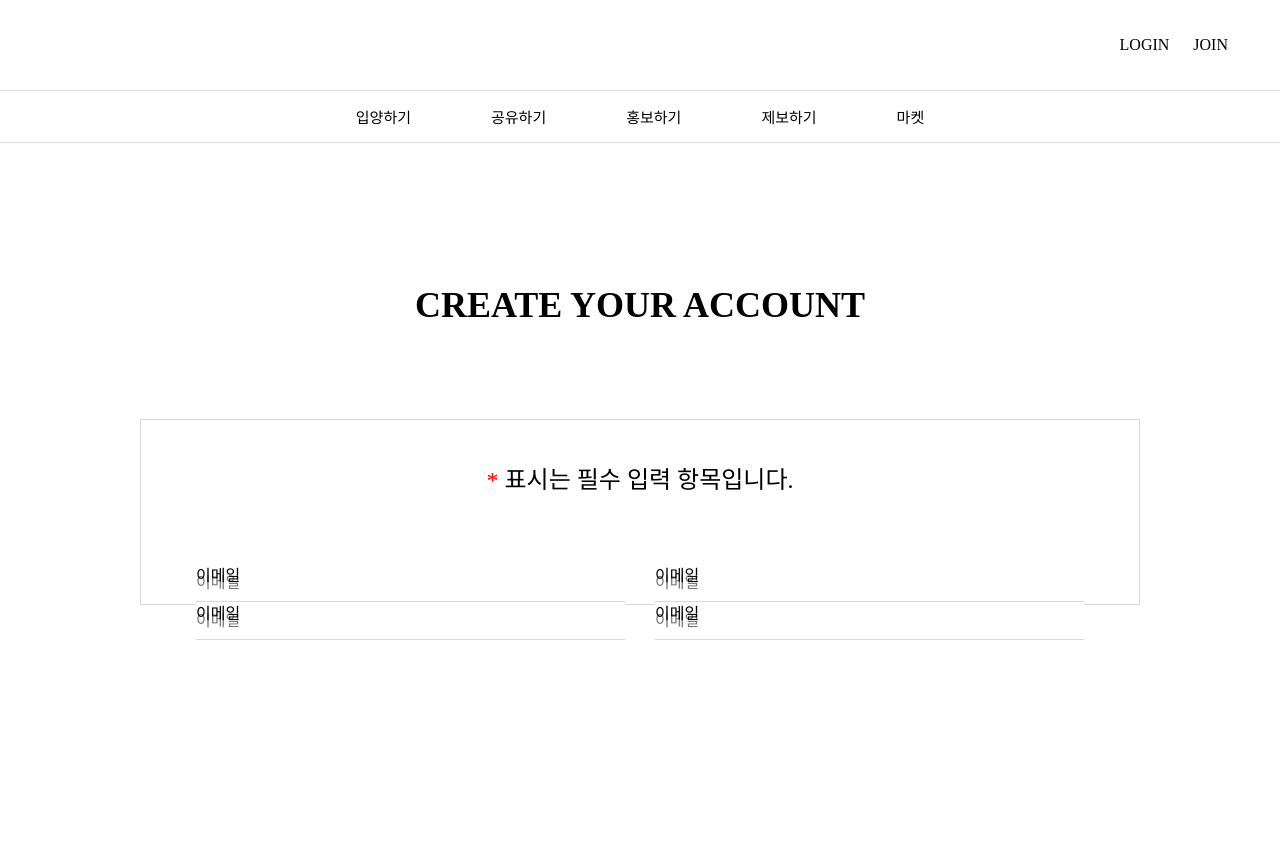
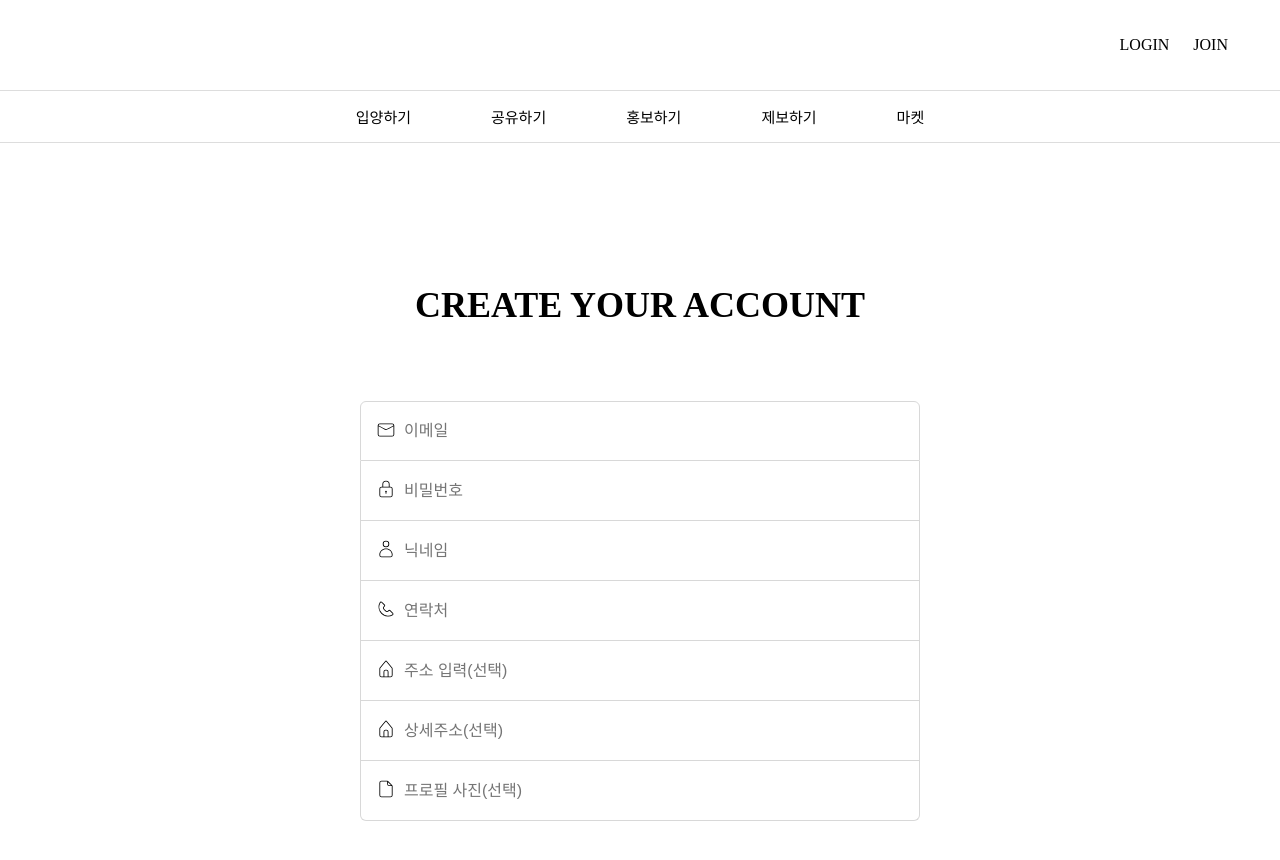
Before and after one commit to ipyanghalgoyang/front-ipyang, a React (Create React App) app: page /join in a window 1280 px wide. Shown: the top 860 px of the page. Built offline with nearby package versions, Linux system fonts and the light colour scheme.

Commit message:
Feat : 회원가입 폼, 필수/선택 UI 분리 예정

```diff
--- a/package.json
+++ b/package.json
@@ -10,6 +10,7 @@
     "http-proxy-middleware": "^2.0.6",
     "react": "^18.2.0",
     "react-dom": "^18.2.0",
+    "react-icons": "^4.9.0",
     "react-router-dom": "^6.13.0",
     "react-scripts": "5.0.1",
     "react-slick": "^0.29.0",
--- a/src/components/auth/Join.jsx
+++ b/src/components/auth/Join.jsx
@@ -1,4 +1,5 @@
 import "../../css/auth.css";
+import { CiMail, CiLock, CiUser, CiHome, CiPhone, CiFileOn } from 'react-icons/ci';
 
 export default function MainBanner() {
   return (
@@ -8,35 +9,34 @@ export default function MainBanner() {
       </div>
       <form action="">
         <div className="join-form">
-          <h2 className="join-form-main-title">
-            <span className="red">*</span> 표시는 필수 입력 항목입니다.
-          </h2>
-          <ul>
-            <li className="col-6">
-              <div className="inputbox">
-                <input type="text" placeholder="이메일" />
-                <label>이메일</label>
-              </div>
-            </li>
-            <li className="col-6">
-              <div className="inputbox">
-                <input type="text" placeholder="이메일" />
-                <label>이메일</label>
-              </div>
-            </li>
-            <li className="col-6">
-              <div className="inputbox">
-                <input type="text" placeholder="이메일" />
-                <label>이메일</label>
-              </div>
-            </li>
-            <li className="col-6">
-              <div className="inputbox">
-                <input type="text" placeholder="이메일" />
-                <label>이메일</label>
-              </div>
-            </li>
-          </ul>
+          <div className="form-item">
+            <div className="form-item-icon"><CiMail /></div>
+            <input type="text" placeholder="이메일" />
+          </div>
+          <div className="form-item">
+            <div className="form-item-icon"><CiLock /></div>
+            <input type="text" placeholder="비밀번호" />
+          </div>
+          <div className="form-item">
+            <div className="form-item-icon"><CiUser /></div>
+            <input type="text" placeholder="닉네임" />
+          </div>
+          <div className="form-item">
+            <div className="form-item-icon"><CiPhone /></div>
+            <input type="text" placeholder="연락처" />
+          </div>
+          <div className="form-item">
+            <div className="form-item-icon"><CiHome /></div>
+            <input type="text" placeholder="주소 입력(선택)" />
+          </div>
+          <div className="form-item">
+            <div className="form-item-icon"><CiHome /></div>
+            <input type="text" placeholder="상세주소(선택)" />
+          </div>
+          <div className="form-item">
+            <div className="form-item-icon"><CiFileOn /></div>
+            <input type="text" placeholder="프로필 사진(선택)" />
+          </div>
         </div>
       </form>
     </div>
--- a/src/css/auth.css
+++ b/src/css/auth.css
@@ -15,21 +15,38 @@
 
 .join-wrap {
   padding: 95px 0px 100px;
-  max-width: 1000px;
+  max-width: 560px;
   margin: 0 auto;
 }
 
 .join-wrap .join-title {
-  padding: 48px 0px 96px;
+  padding: 48px 0px 78px;
   font-size: 36px;
   font-weight: 600;
   text-align: center;
 }
 
 .join-form {
-  border: 1px solid #d8d8d8;
-  padding: 20px 40px 40px 40px;
   text-align: center;
+}
+
+.join-form input {
+  border-top-left-radius: 6px;
+  border-top-right-radius: 6px;
+  border: 0;
+  background-color: #fff;
+  font-size: 16px;
+  padding: 0px 12px 0px 8px;
+  width: 100%;
+}
+
+.join-form input:last-child {
+  border-bottom-left-radius: 6px;
+  border-bottom-right-radius: 6px;
+}
+
+.join-form input:focus {
+  outline: none;
 }
 
 .join-form-main-title {
@@ -39,35 +56,34 @@
   margin: 28px 0px 72px 0px;
 }
 
-.join-form .col-6 {
-  list-style: none;
-  width: 50%;
-  float: left;
-  padding: 0px 15px 0px 15px;
+.form-item {
+  position: relative;
+  display: flex;
+  align-items: center;
+  min-height: 60px;
+  border: 1px solid #d8d8d8;
 }
 
-.join-form .col-6 .inputbox {
-  position: relative;
-  text-align: left;
+.form-item:first-child {
+  border: 1px solid #d8d8d8;
+  border-top-left-radius: 6px;
+  border-top-right-radius: 6px;
 }
 
-.join-form input {
-  border: 0;
-  border-bottom: 1px solid #d8d8d8;
-  background-color: #fff;
-  font-size: 16px;
-  padding: 0;
-  height: 38px;
-  width: 100%;
+.form-item:not(:first-child) {
+  border-top: none;
 }
 
-.join-form label {
-  position: absolute;
-  top: 0;
-  left: 0;
-  line-height: 1.5;
+.form-item:last-child {
+  border-bottom-left-radius: 6px;
+  border-bottom-right-radius: 6px;
 }
 
-.join-form input:focus {
-  outline: none;
+.form-item-icon {
+  padding-left: 15px;
 }
+
+.form-item-icon svg {
+  width: 20px;
+  height: 20px;
+}
```
Also changed, not shown: 1 other file (tests, documents, lock files or other folders).
